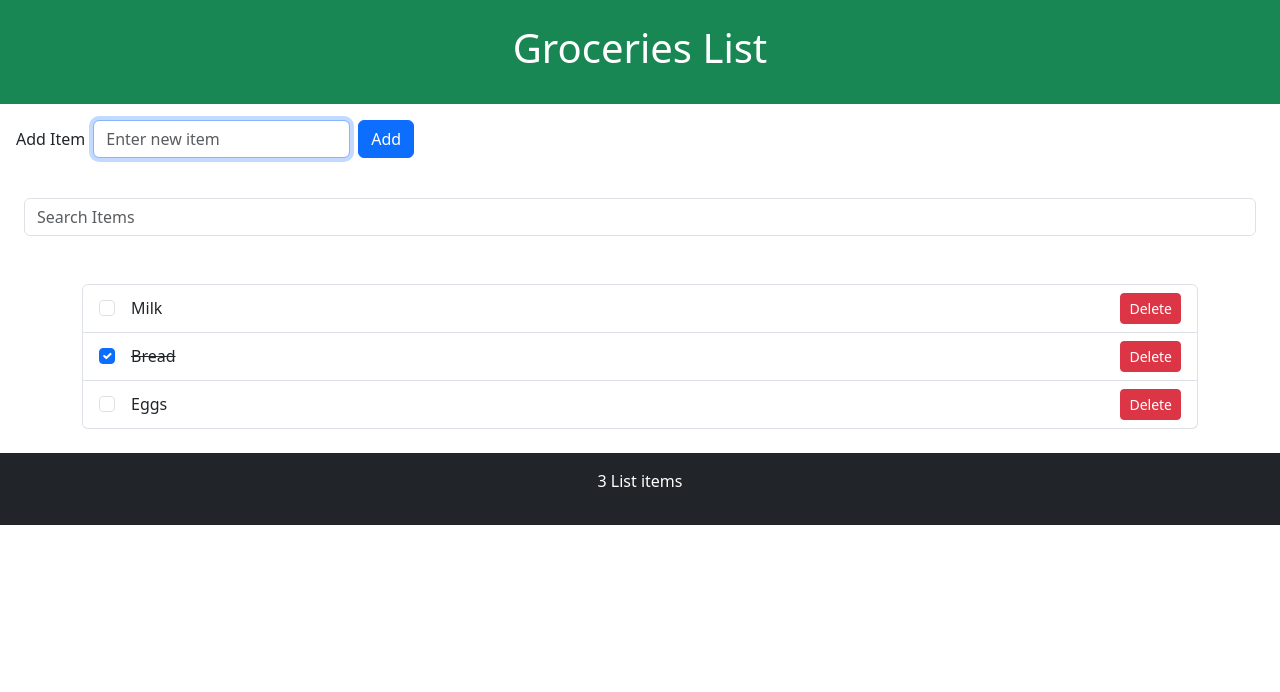
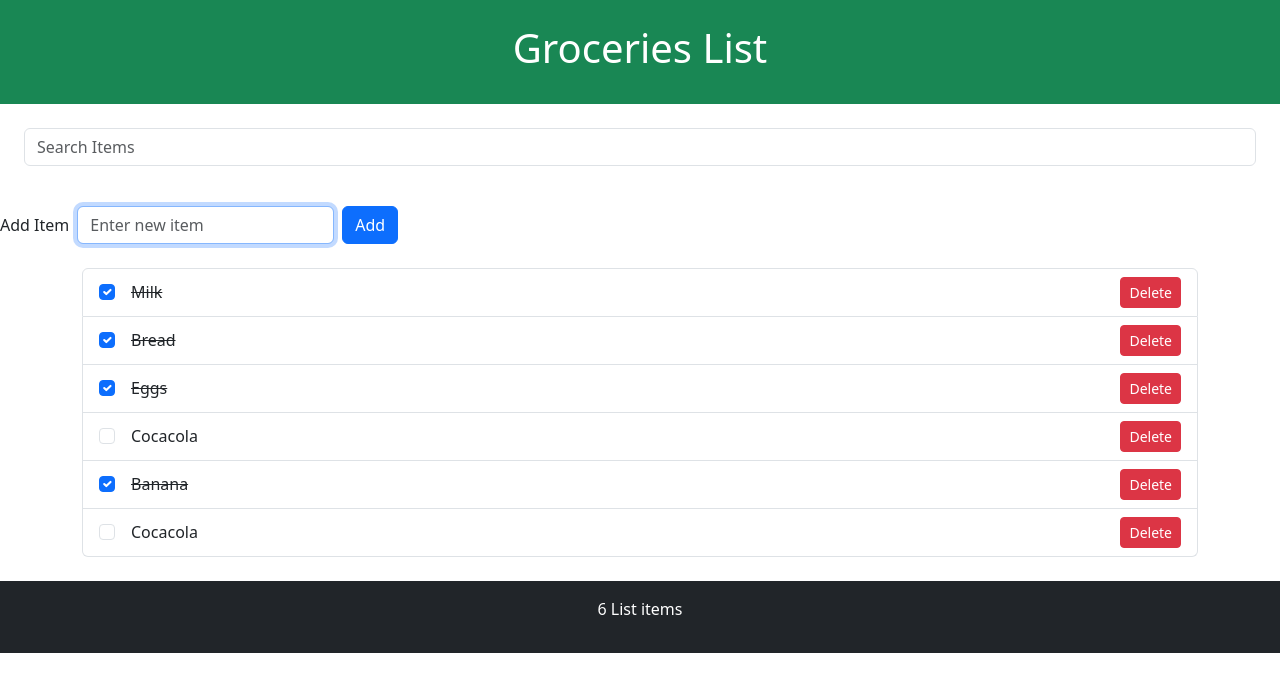
Before and after one commit to myatkay213272/react-grocerylist, a React (Create React App) app: page / in a window 1280 px wide. Shown: the top 692 px of the page. Built offline with nearby package versions, Linux system fonts and the light colour scheme; data requests are answered from the project's data file.

Commit message:
feat: Add CRUD functionality to manage items

```diff
--- a/data/db.json
+++ b/data/db.json
@@ -1,19 +1,34 @@
 {
   "items": [
     {
-      "id": 1,
-      "checked": false,
+      "id": "1",
+      "checked": true,
       "item": "Milk"
     },
     {
-      "id": 2,
+      "id": "2",
       "checked": true,
       "item": "Bread"
     },
     {
-      "id": 3,
+      "id": "3",
+      "checked": true,
+      "item": "Eggs"
+    },
+    {
+      "id": "31",
       "checked": false,
-      "item": "Eggs"
+      "item": "Cocacola"
+    },
+    {
+      "id": "311",
+      "checked": true,
+      "item": "Banana"
+    },
+    {
+      "id": "3111",
+      "checked": false,
+      "item": "Cocacola"
     }
   ]
 }
--- a/src/App.js
+++ b/src/App.js
@@ -4,6 +4,7 @@
 import Footer from './components/Footer'
 import AddItem from './components/AddItem'
 import SearchItem from './components/SearchItem'
+import apiRequest from './hooks/apiRequest'
 
 const App = () => {
 
@@ -40,12 +41,28 @@
 
 
 
-  const addItem = (item)=>{
+  const addItem = async (item)=>{
     const id =items.length ? items[items.length - 1].id + 1 : 1
     const myNewItem = {id,checked : false, item}
     const listItems = [...items,myNewItem]
     setItems(listItems)
+
+    const postOptions = {
+      method : 'POST',
+      headers : {
+        'Content-Type' : 'application/json'
+      },
+      body : JSON.stringify(myNewItem)
+    }
+    // You want to tell the server: “Hey, add this new item.”
+    // Method: POST = to create new data.
+    // Header: tells the server you're sending JSON.
+    // Body: the new item, converted to a JSON string.
+
+    const result = await apiRequest(API_URL,postOptions)
+    if(result) setFetchError(result)
   }
+
 //       index
 // id = items[2].id + 1
 
@@ -56,17 +73,33 @@
 
 
 
-   const handleCheck = (id) => {
+   const handleCheck = async (id) => {
     const listItems = items.map(item =>
       item.id === id ? { ...item, checked: !item.checked } : item
     )
     setItems(listItems)
+
+    const myItem = listItems.filter(item=>item.id === id)
+    const updatedOptions = {
+      method : 'PATCH',
+      headers : {
+        'Content-Type':'application/json'
+      },
+      body : JSON.stringify({checked : myItem[0].checked})
+    }
+
+    const reqUrl = `${API_URL}/${id}`
+    const result = await apiRequest(reqUrl,updatedOptions)
+      if(!result) setFetchError(result)
   }
 
 
   const handleDelete = (id)=>{
     const listItems = items.filter(item=>item.id !== id)
     setItems(listItems)
+
+
+
   }
 
   const handleSubmit = (e)=>{
@@ -89,16 +122,18 @@
         title="Groceries List"
       />
 
+       <SearchItem
+        search = {search}
+        setSearch={setSearch}
+      />
+
+
       <AddItem
         newItem={newItem}
         setNewItem={setNewItem}
         handleSubmit={handleSubmit}
       />
 
-      <SearchItem
-        search = {search}
-        setSearch={setSearch}
-      />
 
       <main>
 
--- a/src/components/AddItem.js
+++ b/src/components/AddItem.js
@@ -6,7 +6,7 @@
 
 
   return (
-    <form className="row g-2 align-items-center  p-3" onSubmit={handleSubmit}>
+    <form className="row g-2 align-items-center" onSubmit={handleSubmit}>
       <div className="col-auto">
         <label htmlFor="addItemInput" className="col-form-label">
           Add Item
--- /dev/null
+++ b/src/hooks/apiRequest.js
@@ -0,0 +1,23 @@
+const apiRequest = async(url='',optionsObj=null,errMsg=null) => {
+
+    try{
+        const response = await fetch(url,optionsObj)
+          if(!response.ok) throw Error('Please reload the app')
+    }catch(err){
+        errMsg = err.message
+    }finally{
+        return errMsg
+    }
+
+}
+
+export default apiRequest
+
+
+
+// Real Life	                Code Example
+// You order food	            Send a request with fetch()
+// Restaurant kitchen	        Server / API
+// Food menu	                Data from the server
+// Waiter/helper	            apiRequest function
+// Something went wrong	        Error message like "Try again"
```
